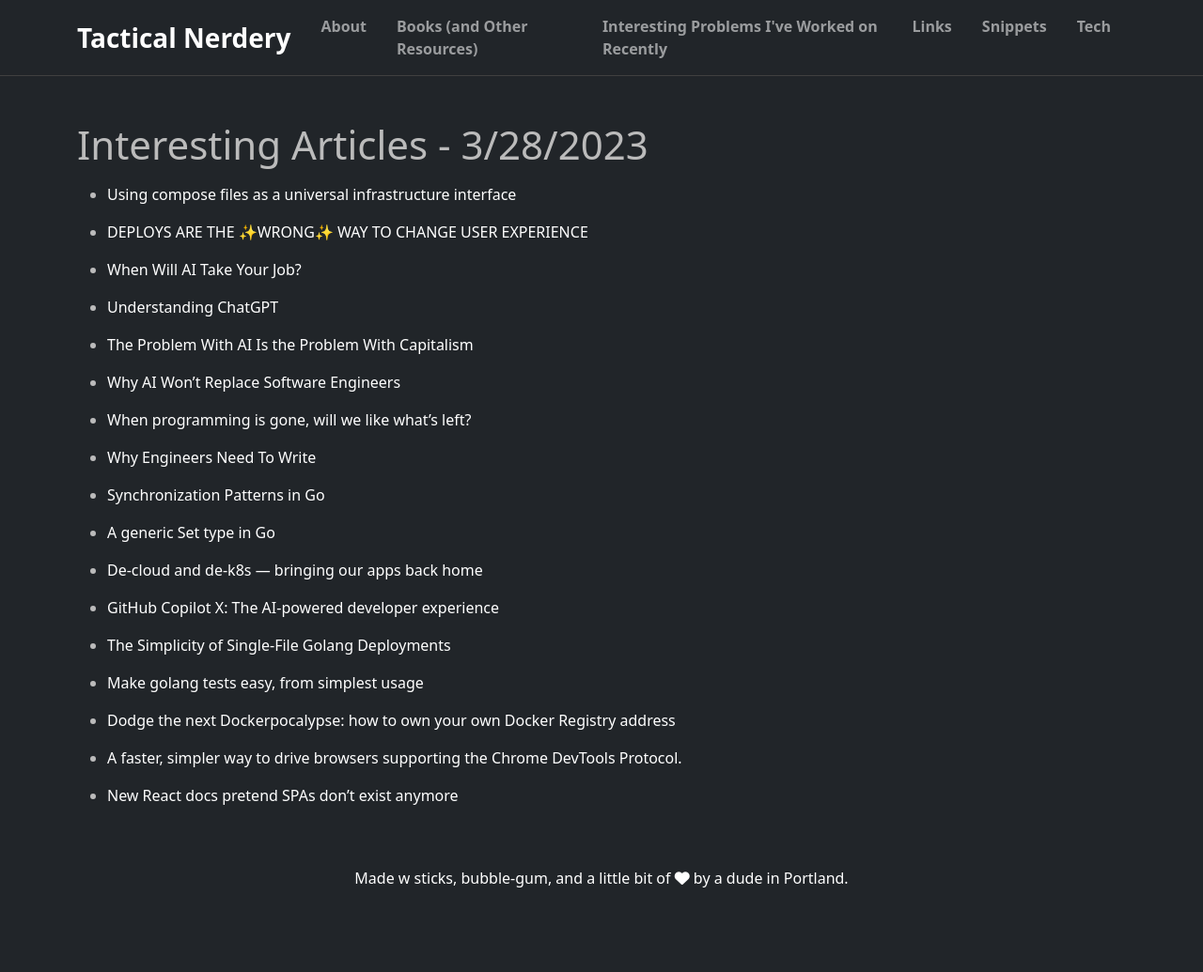
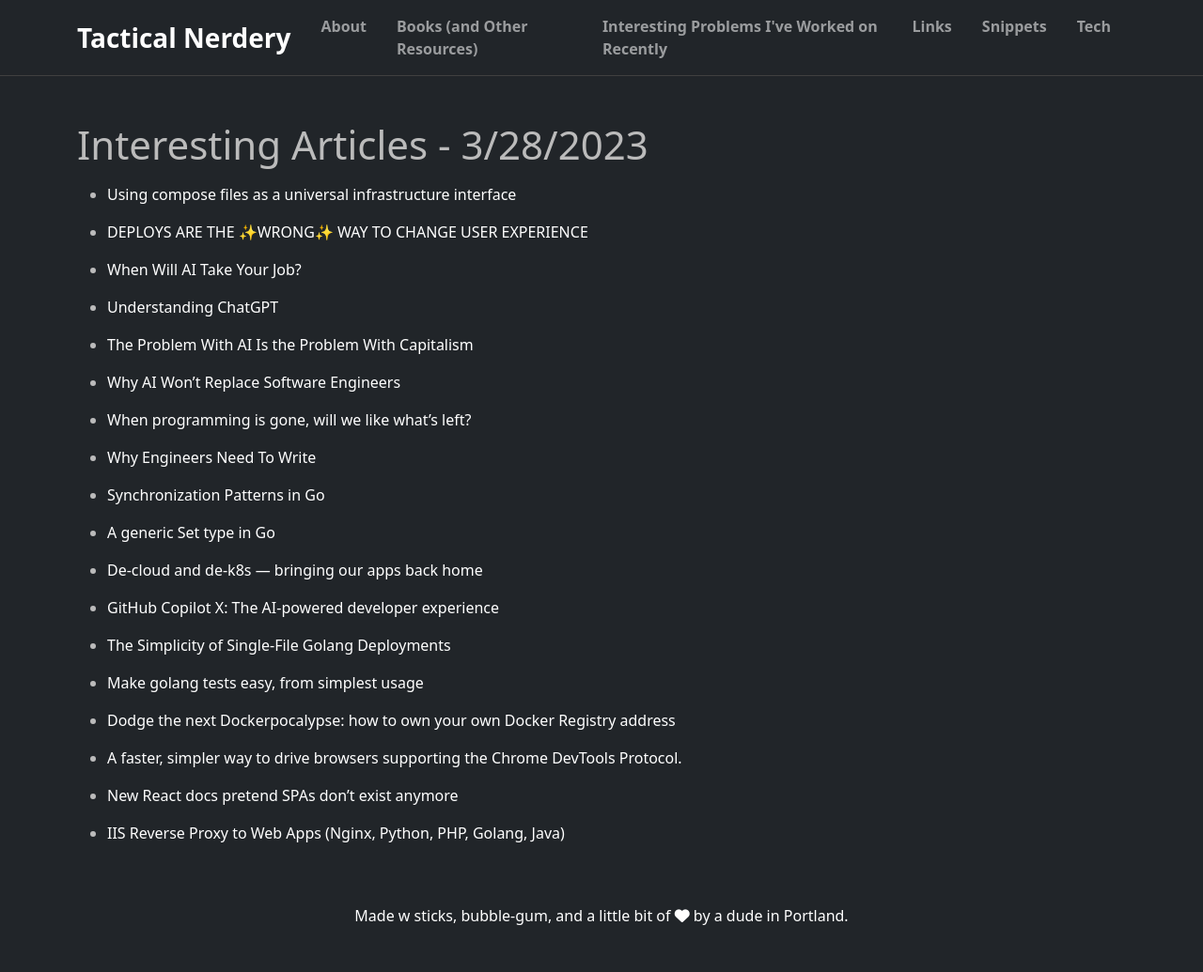
Before and after one commit to rayterrill/tacticalnerdery.com.old, a Jekyll site: the page built from _posts/2023-3-28-interesting-articles.md, in a window 1280 px wide. Shown: the whole page at 94% size. Built offline with Jekyll 4.4.1, drawn with Linux system fonts in a browser that asks for light colours; nearby versions of some CDN libraries; before the commit the page ends 995 px from its top, so only the background shows below that.

Commit message:
Update 2023-3-28-interesting-articles.md

```diff
--- a/_posts/2023-3-28-interesting-articles.md
+++ b/_posts/2023-3-28-interesting-articles.md
@@ -36,3 +36,5 @@ categories: tech
 * [A faster, simpler way to drive browsers supporting the Chrome DevTools Protocol.](https://github.com/chromedp/chromedp)
 
 * [New React docs pretend SPAs don't exist anymore](https://wasp-lang.dev/blog/2023/03/17/new-react-docs-pretend-spas-dont-exist)
+
+* [IIS Reverse Proxy to Web Apps (Nginx, Python, PHP, Golang, Java)](https://robert-long.medium.com/iis-reverse-proxy-to-web-apps-nginx-python-php-golang-java-8bdb1bbd2281)
```
